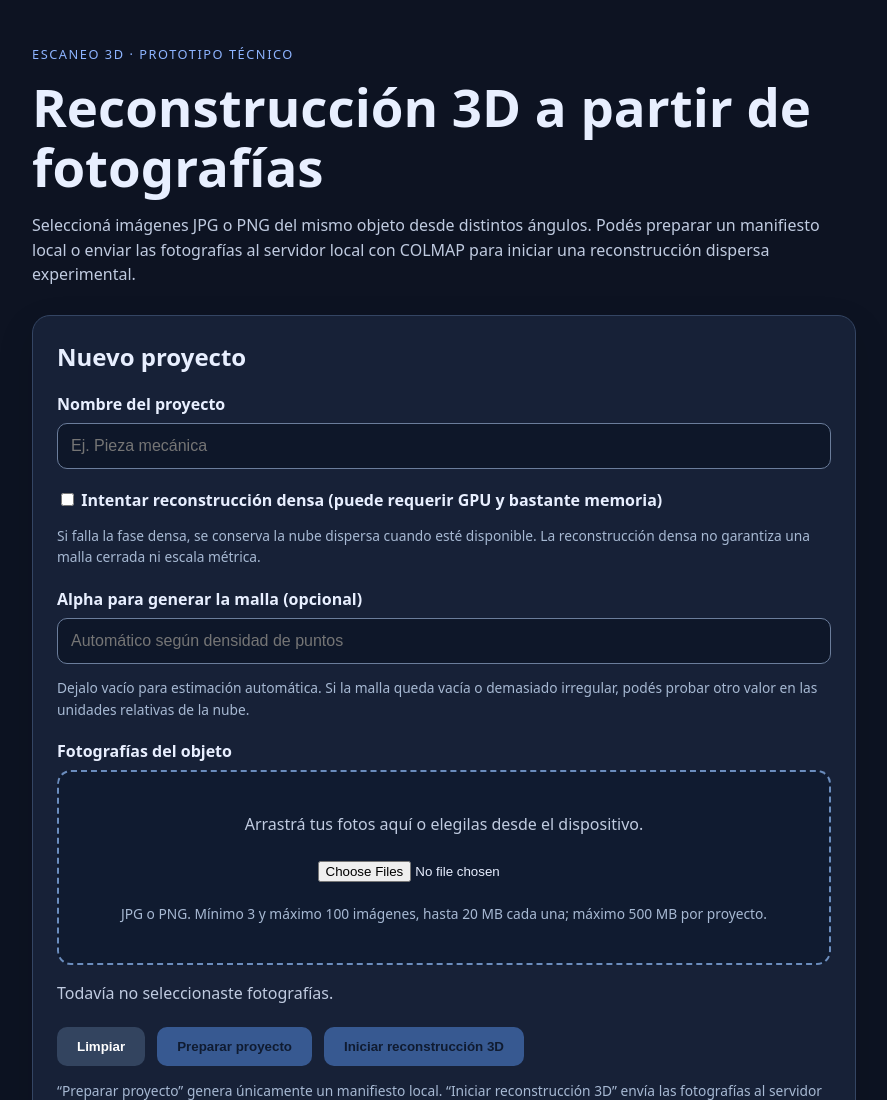
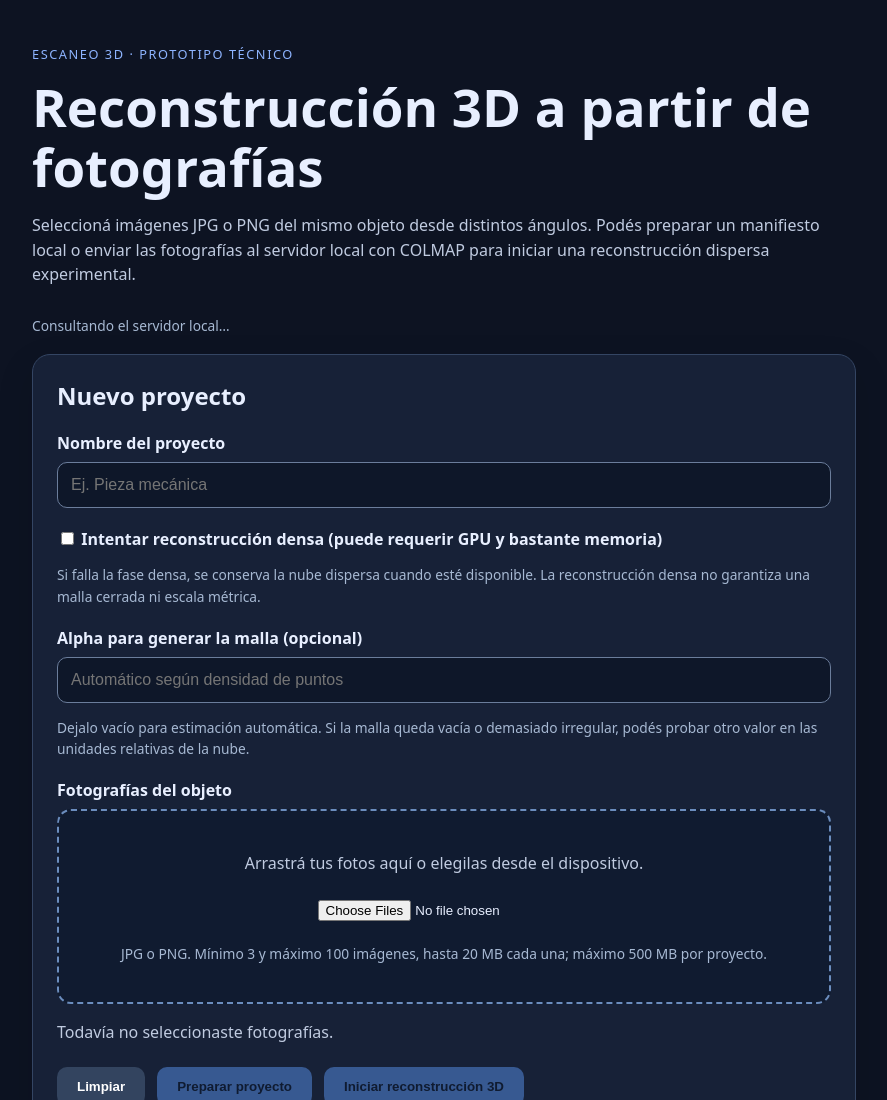
Before and after one commit to luis-mae/escaneo-3d, a plain HTML site: page web/index.html in a window 1280 px wide. Shown: the top 1100 px of the page, without its empty margins (196-1083 px from the left). Drawn offline with Linux system fonts and the light colour scheme; no server answers.

Commit message:
Mostrar estado del motor y servidor en la interfaz

```diff
--- a/web/index.html
+++ b/web/index.html
@@ -9,6 +9,7 @@
 <body>
   <main class="contenedor">
     <header><p class="etiqueta">ESCANEO 3D · PROTOTIPO TÉCNICO</p><h1>Reconstrucción 3D a partir de fotografías</h1><p>Seleccioná imágenes JPG o PNG del mismo objeto desde distintos ángulos. Podés preparar un manifiesto local o enviar las fotografías al servidor local con COLMAP para iniciar una reconstrucción dispersa experimental.</p></header>
+    <p id="salud-servidor" class="ayuda" role="status" aria-live="polite">Consultando el servidor local…</p>
     <section class="tarjeta" aria-labelledby="titulo-proyecto">
       <h2 id="titulo-proyecto">Nuevo proyecto</h2>
       <label for="nombre">Nombre del proyecto</label>
```
